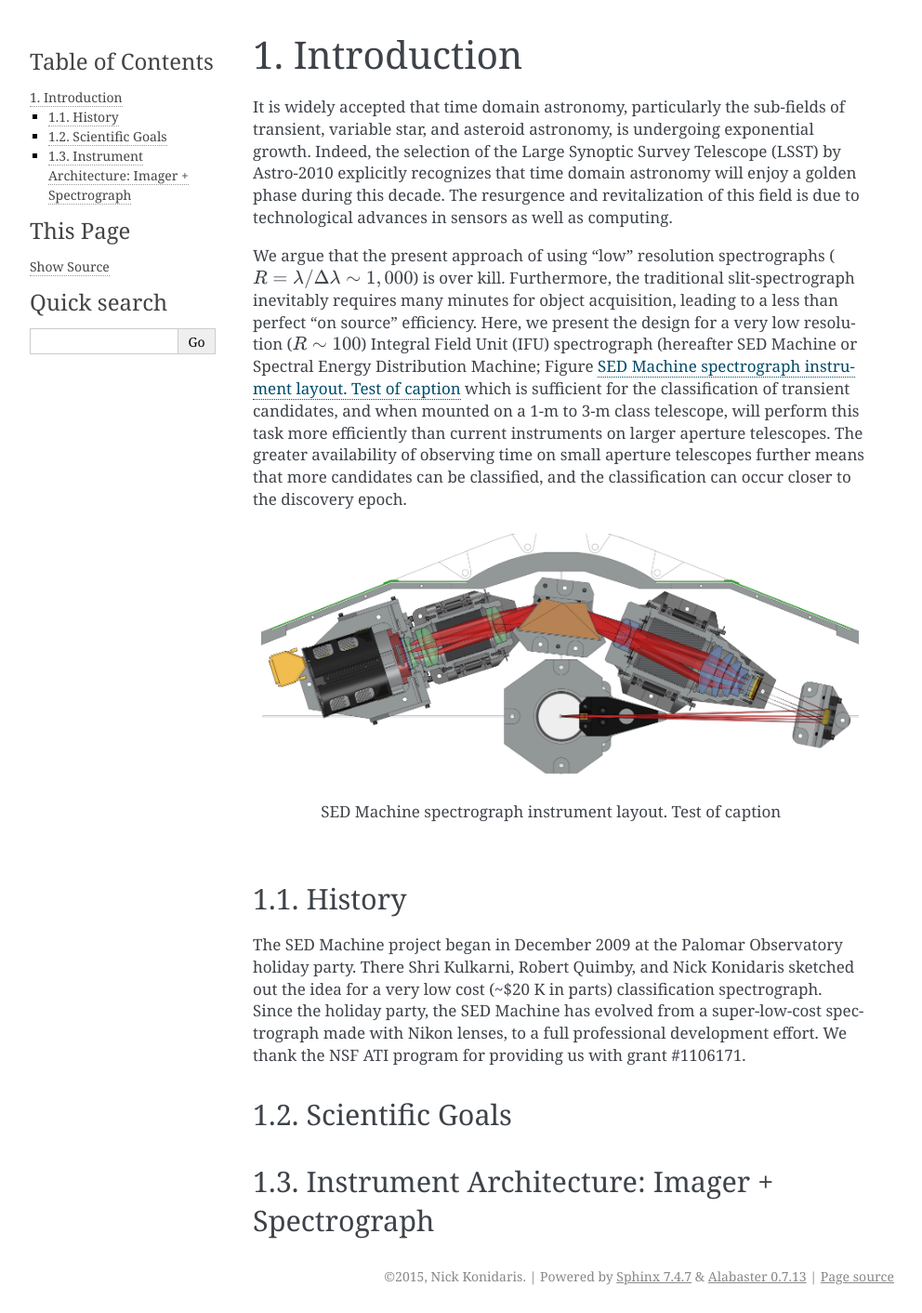
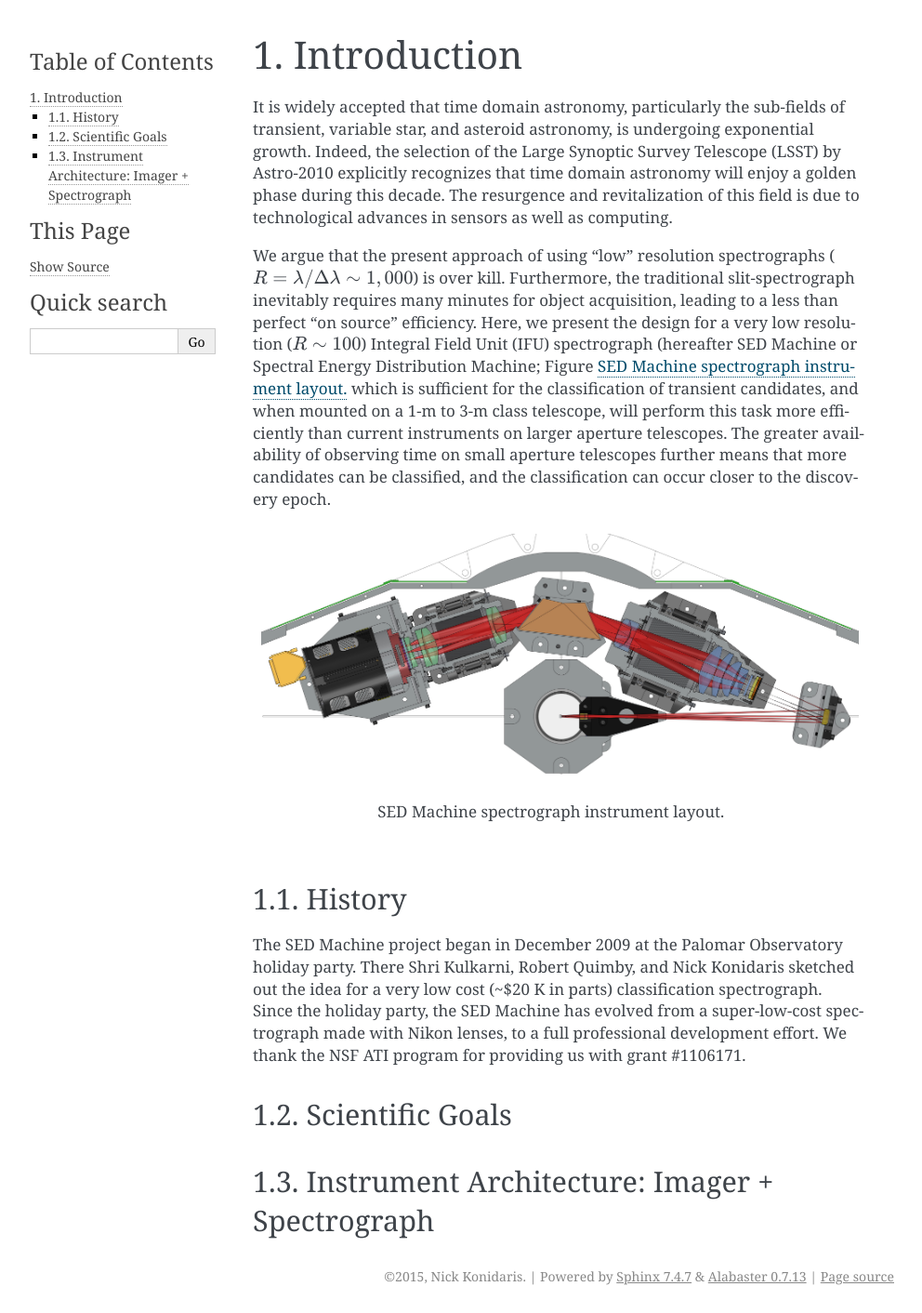
Before and after one commit to nickkonidaris/SEDM-Docs, a Sphinx documentation site: the page built from source/Introduction.rst, in a window 1280 px wide. Shown: the whole page at 93% size, without its empty margins (148-1140 px from the left). Built offline with Sphinx 7.4.7, drawn with Linux system fonts in a browser that asks for light colours.

Commit message:
Removed test verbiage

```diff
--- a/source/Introduction.rst
+++ b/source/Introduction.rst
@@ -12,7 +12,6 @@ We argue that the present approach of using "low" resolution spectrographs (:mat
 .. figure:: Layout.jpg
 
     SED Machine spectrograph instrument layout.
-    Test of caption
 
 
 History
```
